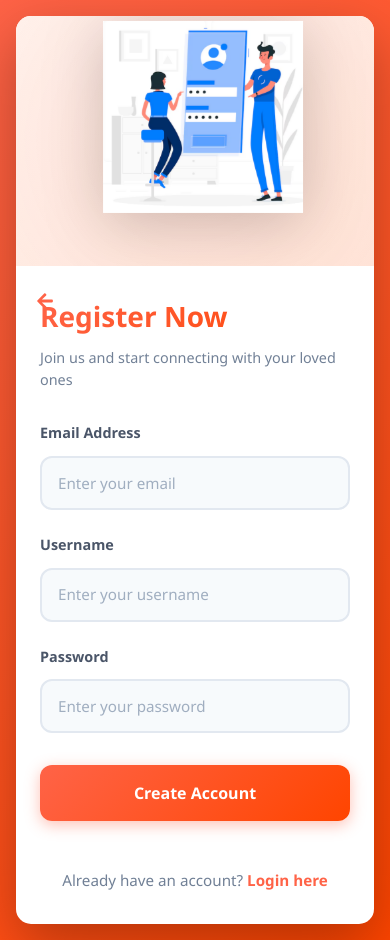
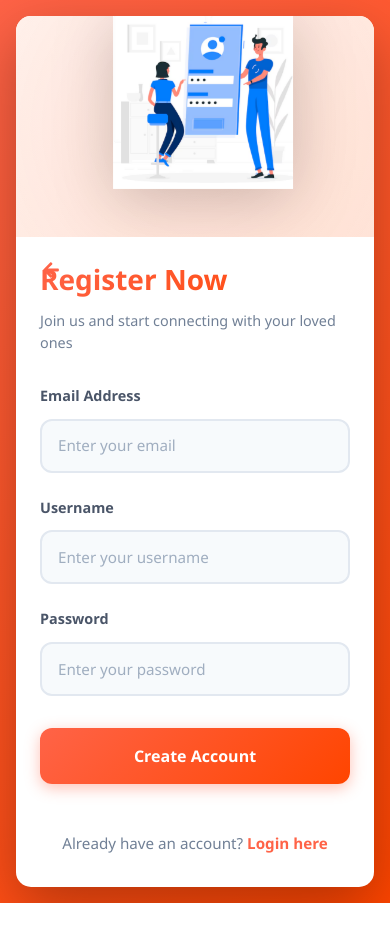
Before and after one commit to mohitsharma1507/ZoomClone-Frontend, a React (Vite) app: page /register in a window 390 px wide. After the commit the page ends 903 px from the top, so only its background shows below. Built offline with nearby package versions, Linux system fonts and the light colour scheme; no server answers.

Commit message:
add files

```diff
--- a/src/pages/authentication/Register.css
+++ b/src/pages/authentication/Register.css
@@ -1,5 +1,3 @@
-
-
 /* Register Container */
 .register-container {
   min-height: 100vh;
@@ -33,7 +31,6 @@
   }
 }
 
-
 /* Image Section */
 .register-image-section {
   flex: 1;
@@ -58,12 +55,8 @@
 }
 
 @keyframes rotate {
-  from {
-    transform: rotate(0deg);
-  }
-  to {
-    transform: rotate(360deg);
-  }
+  from { transform: rotate(0deg); }
+  to { transform: rotate(360deg); }
 }
 
 .register-image-section img {
@@ -77,12 +70,8 @@
 }
 
 @keyframes float {
-  0%, 100% {
-    transform: translateY(0px);
-  }
-  50% {
-    transform: translateY(-20px);
-  }
+  0%, 100% { transform: translateY(0px); }
+  50% { transform: translateY(-20px); }
 }
 
 /* Form Section */
@@ -93,6 +82,30 @@
   flex-direction: column;
   justify-content: center;
   position: relative;
+}
+
+/* ── BACK BUTTON — Desktop: absolute top-left ── */
+.back-btn {
+  position: absolute;
+  top: 23px;
+  left: 20px;
+  background: none;
+  border: none;
+  color: #ff6347;
+  font-size: 18px;
+  cursor: pointer;
+  transition: all 0.2s ease;
+  display: flex;
+  align-items: center;
+  gap: 6px;
+  padding: 6px 8px;
+  border-radius: 8px;
+}
+
+.back-btn:hover {
+  color: #ff4500;
+  transform: translateX(-3px);
+  background: rgba(255, 99, 71, 0.08);
 }
 
 .register-header {
@@ -174,18 +187,10 @@
 }
 
 @keyframes shake {
-  0%, 100% {
-    transform: translateX(0);
-  }
-  25% {
-    transform: translateX(-5px);
-  }
-  75% {
-    transform: translateX(5px);
-  }
+  0%, 100% { transform: translateX(0); }
+  25% { transform: translateX(-5px); }
+  75% { transform: translateX(5px); }
 }
-
-
 
 /* Submit Button */
 .submit-btn {
@@ -212,22 +217,6 @@
   transform: translateY(-1px);
 }
 
-.back-btn {
-  position: absolute;
-  top: 23px;
-  left: 20px;
-  background: none;
-  border: none;
-  color: #ff6347;
-  font-size: 18px;
-  cursor: pointer;
-  transition: all 0.2s ease;
-}
-
-.back-btn:hover {
-  color: #ff4500;
-  transform: translateX(-3px);
-}
 /* Login Link */
 .login-link {
   text-align: center;
@@ -248,7 +237,7 @@
   text-decoration: underline;
 }
 
-/* Responsive Design */
+/* ── TABLET ── */
 @media (max-width: 968px) {
   .register-wrapper {
     flex-direction: column;
@@ -272,6 +261,7 @@
   }
 }
 
+/* ── MOBILE ── */
 @media (max-width: 640px) {
   .register-container {
     padding: 1rem;
@@ -283,15 +273,23 @@
 
   .register-image-section {
     padding: 1.5rem;
-    min-height: 250px;
+    min-height: 200px;
   }
 
   .register-image-section img {
-    max-width: 200px;
+    max-width: 180px;
   }
 
+  /* ── KEY FIX: mobile pe back button absolute nahi, normal flow mein ── */
   .register-form-section {
-    padding: 2rem 1.5rem;
+    padding: 1.5rem 1.5rem 2rem;
+  }
+
+  .back-btn {
+    position: static;         /* absolute hata diya */
+    margin-bottom: 1rem;      /* heading se thoda gap */
+    padding: 4px 6px;
+    align-self: flex-start;   /* left side pe rahe */
   }
 
   .register-header h1 {
@@ -313,11 +311,7 @@
   }
 }
 
-
-
-
-
-/* Toast Container Customization */
+/* Toast Customization */
 .Toastify__toast {
   border-radius: 10px;
   font-family: 'Segoe UI', Tahoma, Geneva, Verdana, sans-serif;
```
